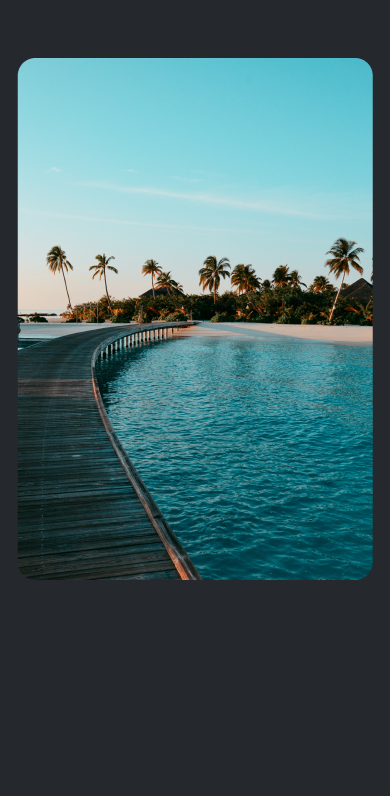
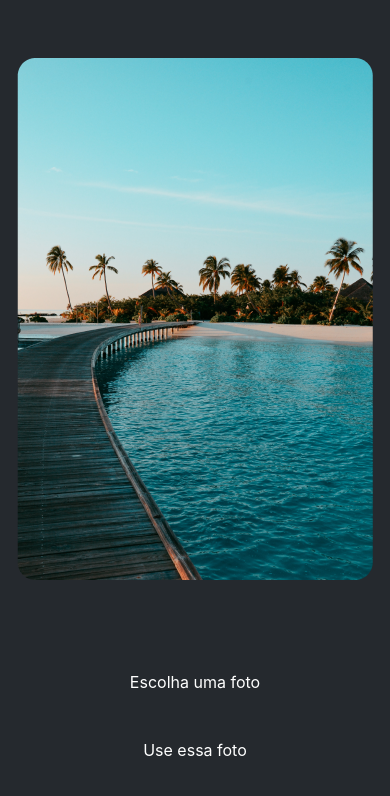
Before and after one commit to jhonatanwll/StickerSmash_ReactNative, a React Native app in the folder StickerSmash/: screen / in a window 390 px wide. Shown: the top 796 px of the page. Built offline with nearby package versions, Linux system fonts and the light colour scheme.

Commit message:
Novo botao e ImageViewer

```diff
--- a/StickerSmash/App.js
+++ b/StickerSmash/App.js
@@ -1,15 +1,20 @@
-import { StatusBar } from 'expo-status-bar';
-import { StyleSheet, View } from 'react-native';
+import { StatusBar } from "expo-status-bar";
+import { StyleSheet, View } from "react-native";
 
- import ImageViewer from './components/ImageViewer';
+import ImageViewer from "./components/ImageViewer";
+import Button from "./components/Button";
 
-const PlaceholderImage = require('./assets/images/background-image.png');
+const PlaceholderImage = require("./assets/images/background-image.png");
 
 export default function App() {
   return (
     <View style={styles.container}>
       <View style={styles.imageContainer}>
         <ImageViewer placeholderImageSource={PlaceholderImage} />
+      </View>
+      <View style={styles.footerContainer}>
+        <Button label="Escolha uma foto" />
+        <Button label="Use essa foto" />
       </View>
       <StatusBar style="auto" />
     </View>
@@ -26,4 +31,8 @@ const styles = StyleSheet.create({
     flex: 1,
     paddingTop: 58,
   },
+  footerContainer: {
+    flex: 1 / 3,
+    alignItems: "center",
+  },
 });
--- /dev/null
+++ b/StickerSmash/components/Button.js
@@ -0,0 +1,66 @@
+import { StyleSheet, View, Pressable, Text } from "react-native";
+import FontAwesome from "@expo/vector-icons/FontAwesome";
+
+export default function Button({ label, theme }) {
+  if (theme === "primary") {
+    return (
+      <View
+        style={[
+          styles.buttonContainer,
+          { borderWidth: 4, borderColor: "#ffd33d", borderRadius: 18 },
+        ]}
+      >
+        <Pressable
+          style={[styles.button, { backgroundColor: "#fff" }]}
+          onPress={() => alert("Botão foi clicado.")}
+        >
+          <FontAwesome
+            name="picture-o"
+            size={18}
+            color="#25292e"
+            style={styles.buttonIcon}
+          />
+          <Text style={[styles.buttonLabel, { color: "#25292e" }]}>
+            {label}
+          </Text>
+        </Pressable>
+      </View>
+    );
+  }
+  return (
+    <View style={styles.buttonContainer}>
+      <Pressable
+        style={styles.button}
+        onPress={() => alert("Pressionou um botão.")}
+      >
+        <Text style={styles.buttonLabel}>{label}</Text>
+      </Pressable>
+    </View>
+  );
+}
+
+const styles = StyleSheet.create({
+  buttonContainer: {
+    width: 320,
+    height: 68,
+    marginHorizontal: 20,
+    alignItems: "center",
+    justifyContent: "center",
+    padding: 3,
+  },
+  button: {
+    borderRadius: 10,
+    width: "100%",
+    height: "100%",
+    alignItems: "center",
+    justifyContent: "center",
+    flexDirection: "row",
+  },
+  buttonIcon: {
+    paddingRight: 8,
+  },
+  buttonLabel: {
+    color: "#fff",
+    fontSize: 16,
+  },
+});
--- a/StickerSmash/package.json
+++ b/StickerSmash/package.json
@@ -15,7 +15,8 @@
     "react-native": "0.74.3",
     "react-dom": "18.2.0",
     "react-native-web": "~0.19.10",
-    "@expo/metro-runtime": "~3.2.1"
+    "@expo/metro-runtime": "~3.2.1",
+    "@expo/vector-icons": "^14.0.2"
   },
   "devDependencies": {
     "@babel/core": "^7.20.0"
```
Also changed, not shown: 1 other file (tests, documents, lock files or other folders).
